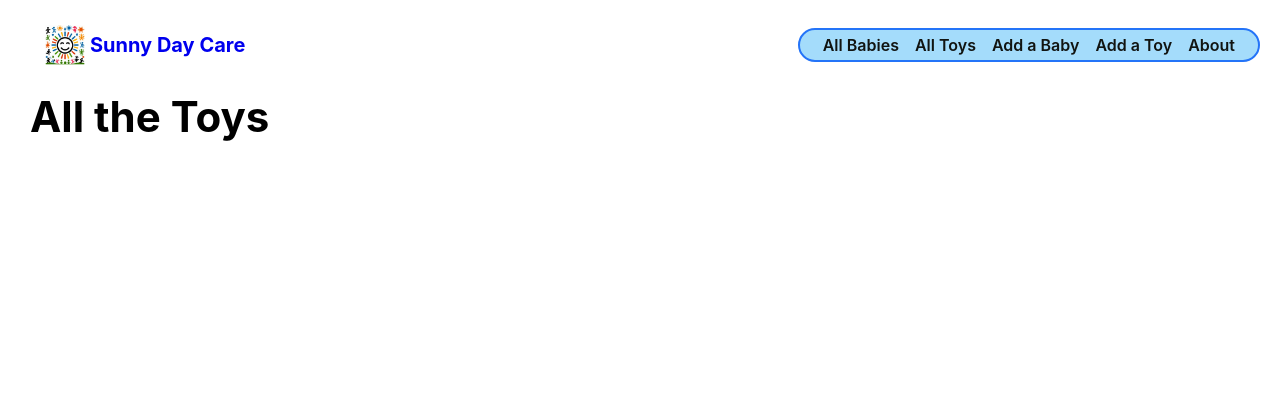
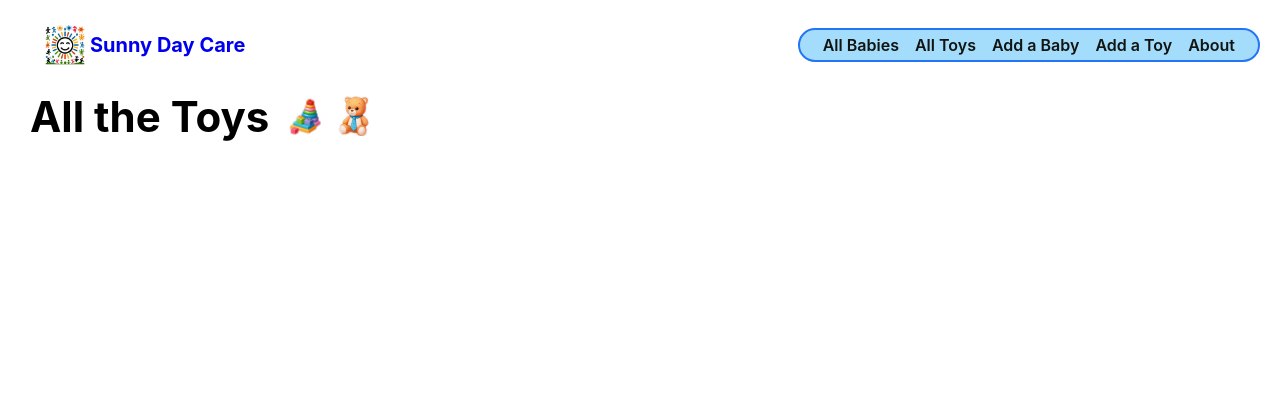
Before and after one commit to Sunny-Master/day-care, a Django app: page /toys/ in a window 1280 px wide. Shown: the top 420 px of the page. Run offline with Django 4.2, Linux system fonts and the light colour scheme; data that the repository does not hold is empty.

Commit message:
update images for toys and styling for baby card image

```diff
--- a/main_app/static/css/babies/baby-index.css
+++ b/main_app/static/css/babies/baby-index.css
@@ -17,7 +17,7 @@
   width: 100%;
 }
 
-.usr-img {
+.card-img {
   width: 100%;
   border-radius: var(--card-border-radius);
 }
--- a/main_app/templates/babies/index.html
+++ b/main_app/templates/babies/index.html
@@ -28,6 +28,7 @@
             <img
               src="{% static 'images/baby.png' %}"
               alt="A playful and happy baby"
+              class="card-img"
             >
           </div>
           <h2 class="card-title">{{ baby.name }}</h2>
--- a/main_app/templates/main_app/toy_list.html
+++ b/main_app/templates/main_app/toy_list.html
@@ -13,6 +13,8 @@
 
 <section class="page-header">
   <h1>All the Toys</h1>
+  <img src="{% static 'images/toy.png' %}" alt="A picture of baby toys" />
+  <img src="{% static 'images/teddy.png' %}" alt="A teddy bear" />
 </section>
 
 <section class="card-container">
```
Also changed, not shown: main_app/static/images/nerd-baby.png, main_app/static/images/teddy.png (added), main_app/static/images/toy.png (added).
